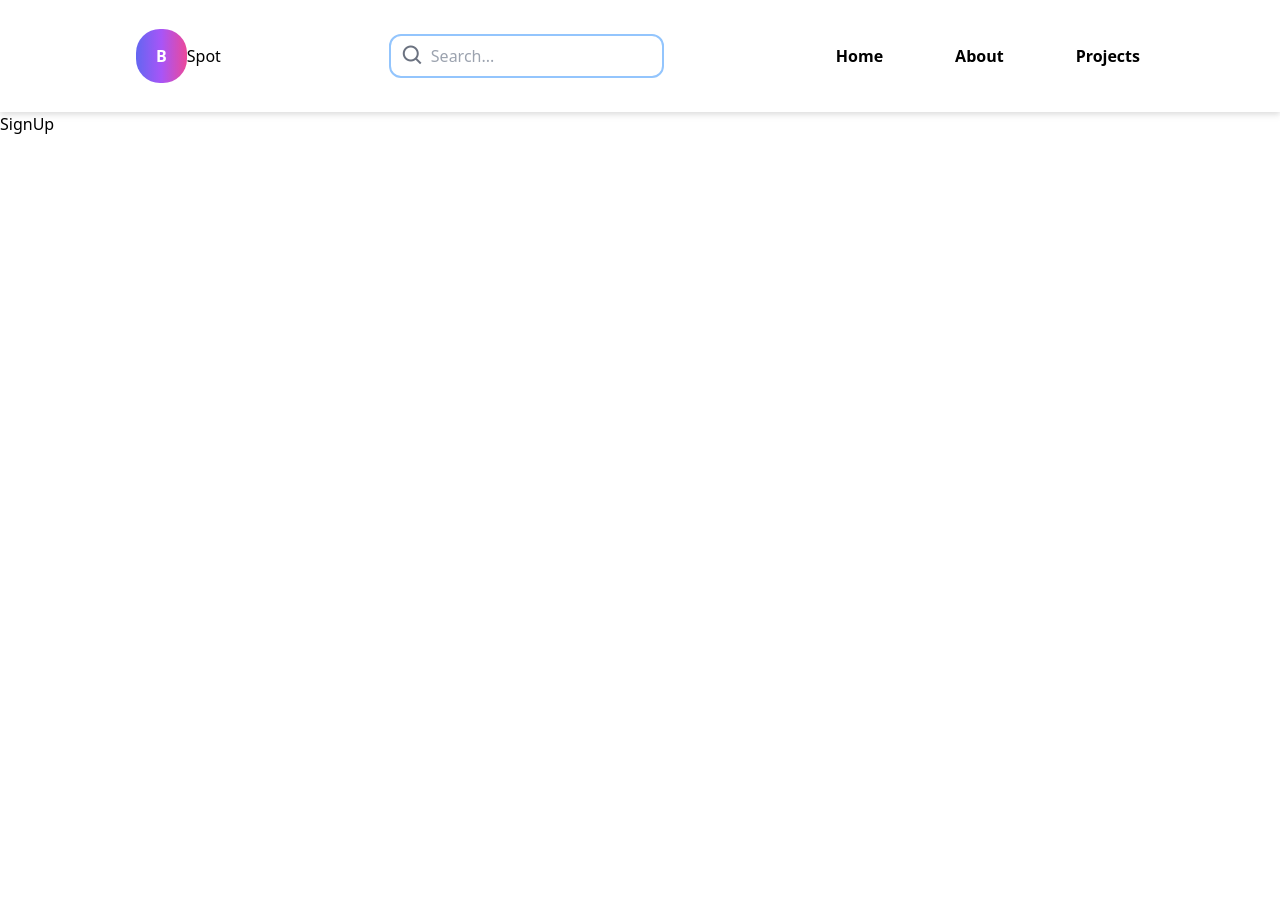
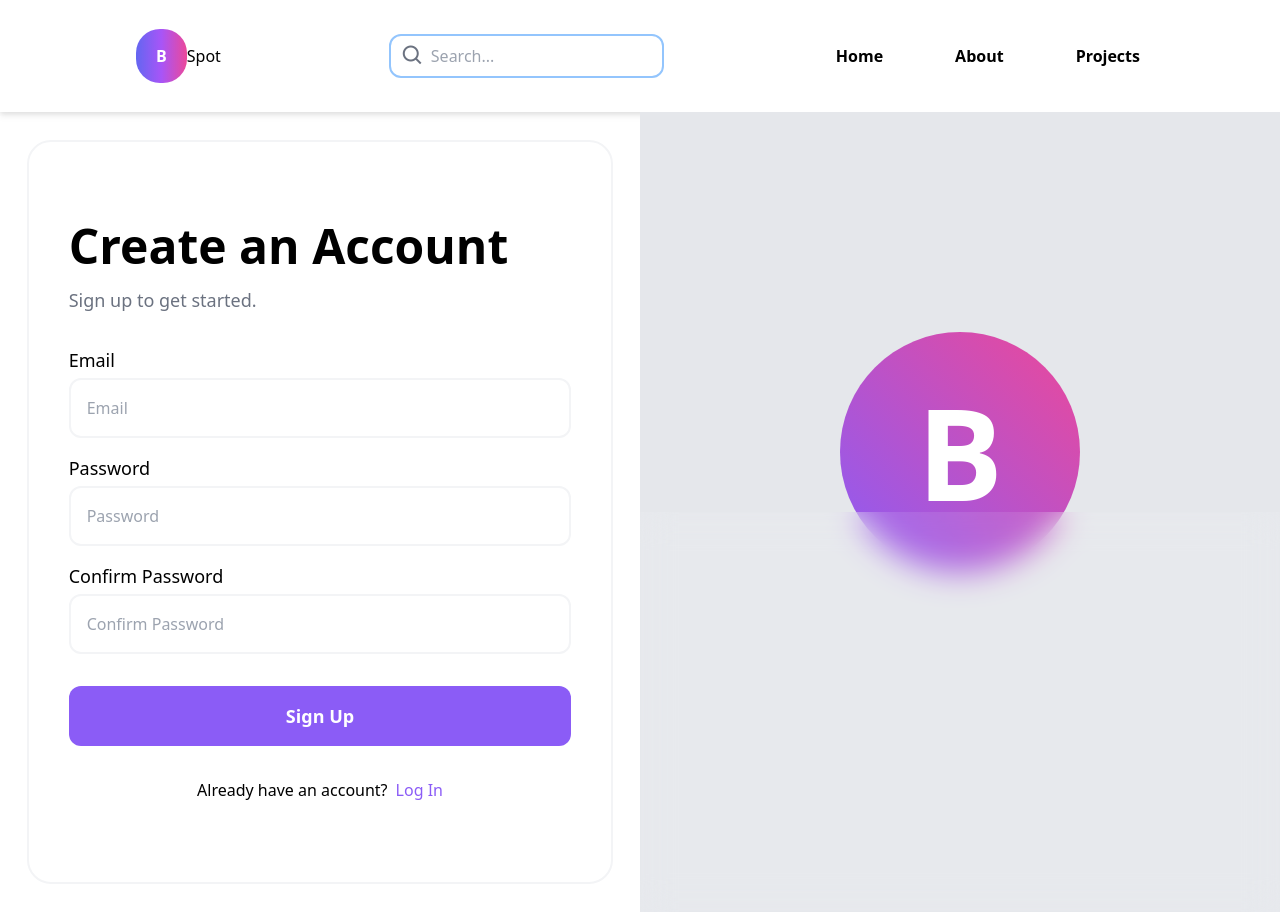
Before and after one commit to harsh4677/mern-blog, a React (Vite) app in the folder Client/: page /Sign-up in a window 1280 px wide. Before the commit the page ends 800 px from the top, so only its background shows below. Built offline with nearby package versions, Linux system fonts and the light colour scheme.

Commit message:
created Ui for signUp page

```diff
--- a/Client/src/pages/SignUp.jsx
+++ b/Client/src/pages/SignUp.jsx
@@ -1,9 +1,77 @@
-import React from 'react'
+import * as React from 'react';
 
-export default function SignUp() {
-  return (
-    <h1>
-      SignUp
-    </h1>
-  )
+function Signup({ setAuthState }) {
+    const [email, setEmail] = React.useState('');
+    const [password, setPassword] = React.useState('');
+    const [confirmPassword, setConfirmPassword] = React.useState('');
+
+    const handleSignup = () => {
+        // Add signup logic here if needed
+        console.log('Signup clicked');
+    };
+
+    return (
+        <div className="flex w-full h-screen">
+            <div className="w-full flex items-center justify-center lg:w-1/2">
+                <div className='w-11/12 max-w-[700px] px-10 py-20 rounded-3xl bg-white border-2 border-gray-100'>
+                    <h1 className='text-5xl font-semibold'>Create an Account</h1>
+                    <p className='font-medium text-lg text-gray-500 mt-4'>Sign up to get started.</p>
+                    <div className='mt-8'>
+                        <div className='flex flex-col'>
+                            <label className='text-lg font-medium'>Email</label>
+                            <input
+                                value={email}
+                                onChange={(e) => setEmail(e.target.value)}
+                                className='w-full border-2 border-gray-100 rounded-xl p-4 mt-1 bg-transparent'
+                                placeholder="Email"
+                            />
+                        </div>
+                        <div className='flex flex-col mt-4'>
+                            <label className='text-lg font-medium'>Password</label>
+                            <input
+                                value={password}
+                                onChange={(e) => setPassword(e.target.value)}
+                                className='w-full border-2 border-gray-100 rounded-xl p-4 mt-1 bg-transparent'
+                                placeholder="Password"
+                                type="password"
+                            />
+                        </div>
+                        <div className='flex flex-col mt-4'>
+                            <label className='text-lg font-medium'>Confirm Password</label>
+                            <input
+                                value={confirmPassword}
+                                onChange={(e) => setConfirmPassword(e.target.value)}
+                                className='w-full border-2 border-gray-100 rounded-xl p-4 mt-1 bg-transparent'
+                                placeholder="Confirm Password"
+                                type="password"
+                            />
+                        </div>
+                        <div className='mt-8 flex flex-col gap-y-4'>
+                            <button
+                                onClick={handleSignup}
+                                className='active:scale-[.98] active:duration-75 transition-all hover:scale-[1.01] ease-in-out transform py-4 bg-violet-500 rounded-xl text-white font-bold text-lg'>
+                                Sign Up
+                            </button>
+                        </div>
+                        <div className='mt-8 flex justify-center items-center'>
+                            <p className='font-medium text-base'>Already have an account?</p>
+                            <button
+                                onClick={() => setAuthState('login')}
+                                className='ml-2 font-medium text-base text-violet-500'>
+                                Log In
+                            </button>
+                        </div>
+                    </div>
+                </div>
+            </div>
+            <div className="hidden relative w-1/2 h-full lg:flex items-center justify-center bg-gray-200">
+                <div className="relative flex items-center justify-center w-60 h-60 rounded-full bg-gradient-to-tr from-violet-500 to-pink-500 animate-bounce">
+                    <span className="text-white text-9xl font-bold">B</span>
+                </div>
+                <div className="w-full h-1/2 absolute bottom-0 bg-white/10 backdrop-blur-lg" />
+            </div>
+        </div>
+    );
 }
+
+export default Signup;
```
